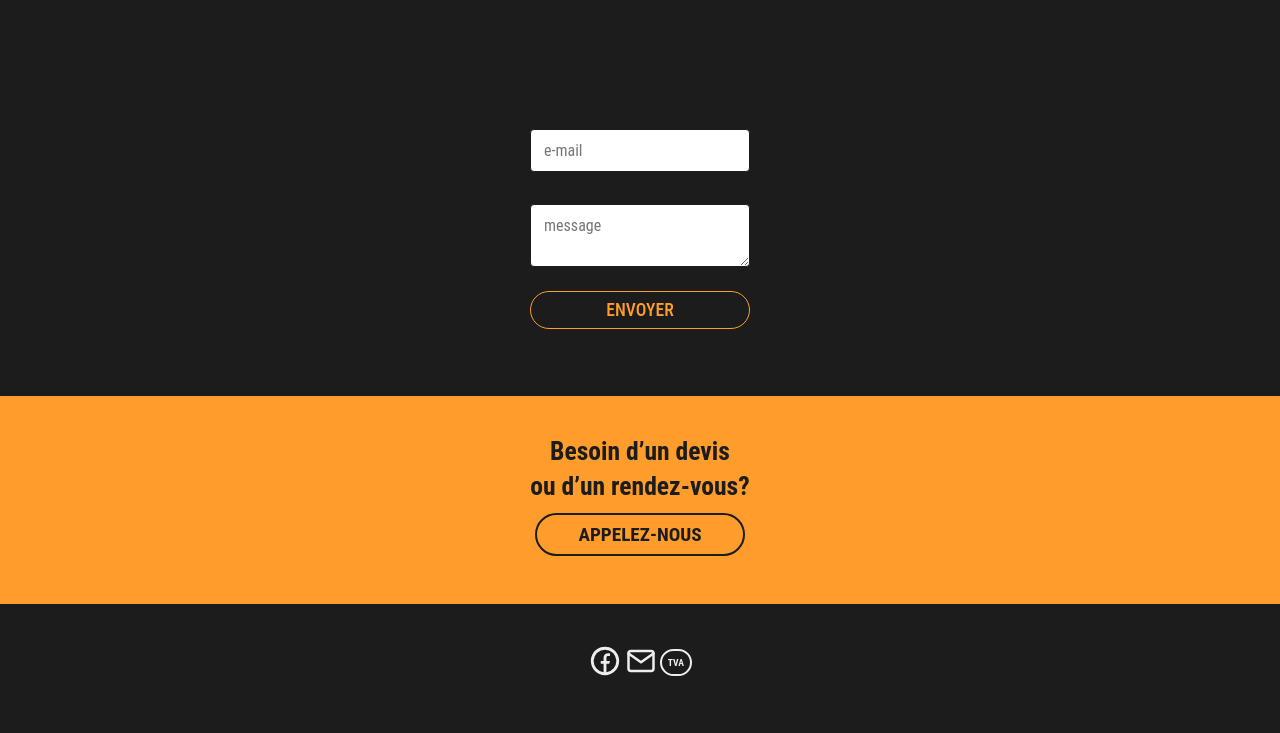
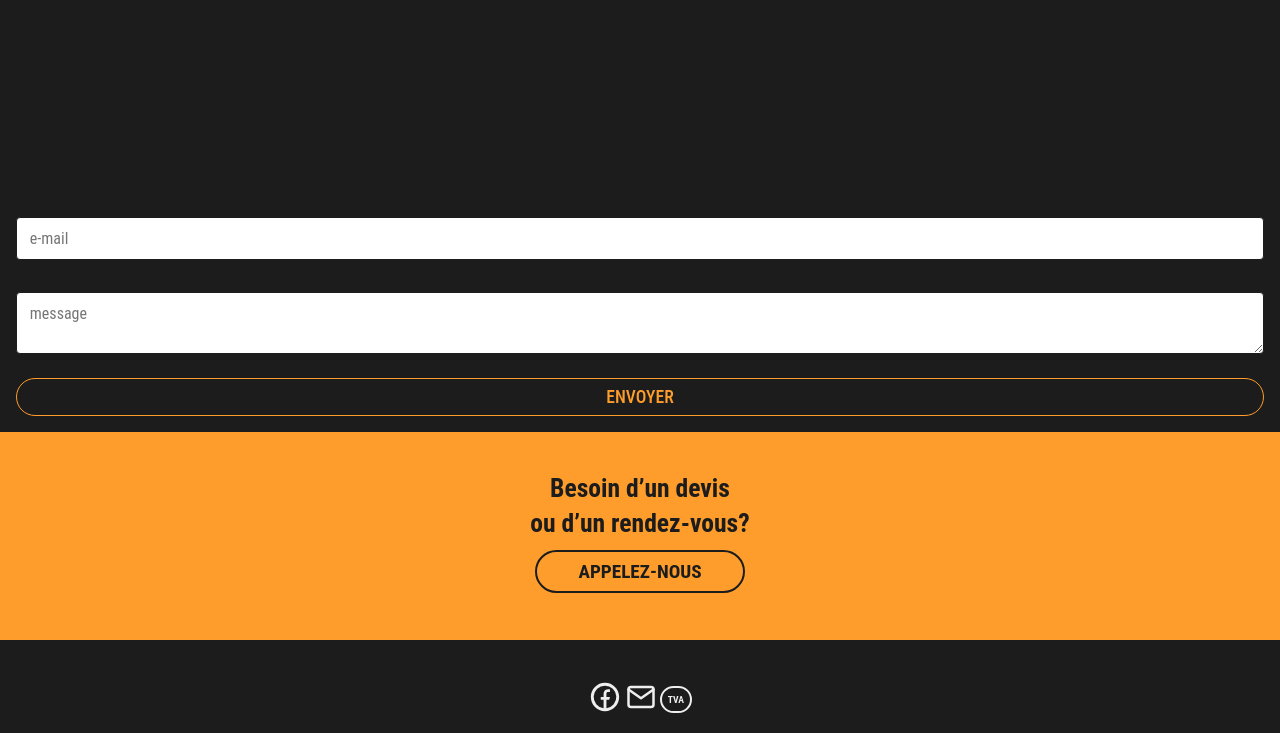
Before and after one commit to evewolfs/turbotech-web, a Gatsby site: page /contact in a window 1280 px wide. Shown: the part 109-842 px from the top of the page. Before the commit the page ends 806 px from the top, so only its background shows below. Built offline with nearby package versions, Linux system fonts and the light colour scheme; Gatsby itself is replaced by a stand-in of ours.

Commit message:
contact update

```diff
--- a/package.json
+++ b/package.json
@@ -5,7 +5,7 @@
   "version": "0.1.0",
   "author": "Kyle Mathews <mathews.kyle@gmail.com>",
   "dependencies": {
-    "@formspree/react": "^2.4.0",
+    "@formspree/react": "^2.4.1",
     "babel-plugin-styled-components": "^2.0.7",
     "bootstrap": "^5.2.2",
     "framer-motion": "^7.6.4",
--- a/src/components/ContactForm.js
+++ b/src/components/ContactForm.js
@@ -1,57 +1,29 @@
-import React from "react"
-import styled from "styled-components"
-import { useForm, ValidationError } from "@formspree/react"
+import React from 'react';
+import { useForm, ValidationError } from "@formspree/react";
 import { form, fieldErrors, formErrors } from "./contact-form.module.css"
-import {Container, Col, Row} from 'react-bootstrap'
+
+
 export default function ContactForm() {
-  const [state, handleSubmit] = useForm("mgeqlago")
+  const [state, handleSubmit] = useForm("contact");
 
   if (state.succeeded) {
-    return <p>Merci pour votre message</p>
+    return <p>Merci pour votre message</p>;
   }
 
   return (
-    <AboutContainer>
-
-      <Col xs lg="10">
     <form className={form} onSubmit={handleSubmit}>
       <label htmlFor="email"></label>
-      <input id="email" type="email" name="email" placeholder="e-mail" />
-      <ValidationError
-        className={fieldErrors}
-        prefix="Email"
-        field="email"
-        errors={state.errors}
-      />
+      <input  id="email" type="email" name="email" placeholder="e-mail" />
+      <ValidationError className={fieldErrors} prefix="Email" field="email" errors={state.errors} />
 
       <label htmlFor="message"></label>
       <textarea id="message" name="message" placeholder="message" />
-      <ValidationError
-        className={fieldErrors}
-        prefix="Message"
-        field="message"
-        errors={state.errors}
-      />
+      <ValidationError className={fieldErrors} prefix="Message" field="message" errors={state.errors} />
 
       <button type="submit" disabled={state.submitting}>
         Envoyer
       </button>
       <ValidationError className={formErrors} errors={state.errors} />
     </form>
-    </Col>
-
-   </AboutContainer>
-  )
+  );
 }
-
-const AboutContainer = styled(Container)`
-  padding-top: 8%;
-  padding-bottom: 4%;
-  display: flex;
-  justify-content: center;
-align-items: center;
-
-@media (max-width: 768px) {
-  margin-top: 24%;
-}
-`
--- a/src/components/contact-form.module.css
+++ b/src/components/contact-form.module.css
@@ -1,3 +1,4 @@
+
 .form {
     display: flex;
     flex-direction: column;
--- a/src/pages/contact.js
+++ b/src/pages/contact.js
@@ -1,15 +1,12 @@
 import * as React from "react"
-import { Link } from "gatsby"
-import {Container, Col, Row} from "react-bootstrap"
-import ContactForm from '../components/ContactForm'
+import ContactForm from "../components/ContactForm"
 import Layout from "../components/layout"
 import Seo from "../components/seo"
 
 const ContactPage = () => (
   <Layout>
-
-    <ContactForm />
-
+<br/><br/><br/><br/><br/><br/><br/><br/><br/><br/>
+<ContactForm />
 
   </Layout>
 )
```
Also changed, not shown: formspree.json (added, +14 -0 lines), 1 other file.
